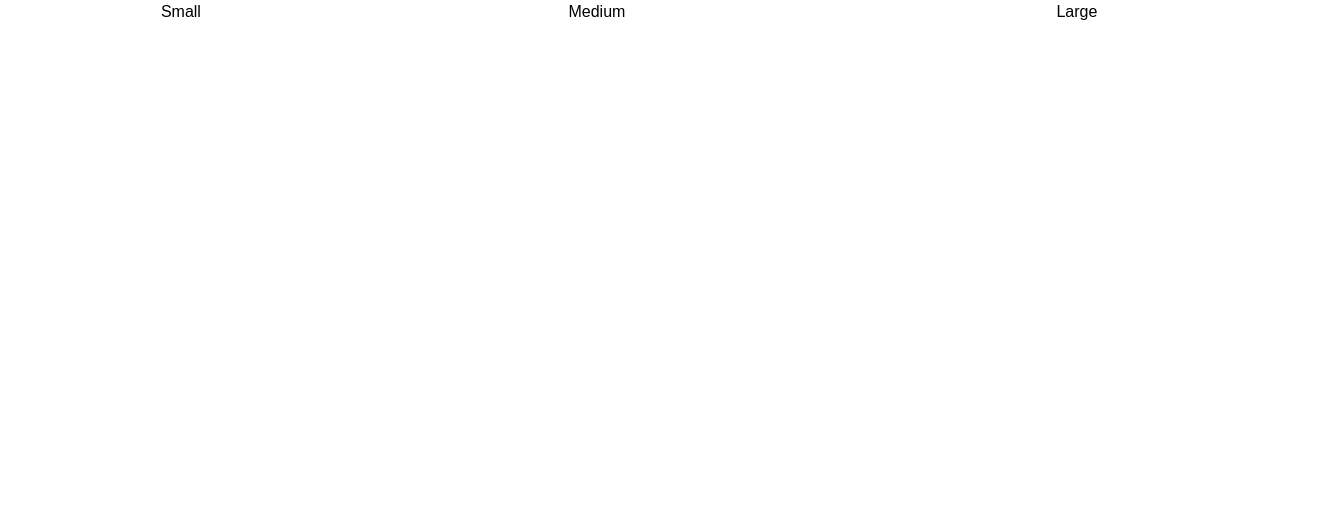
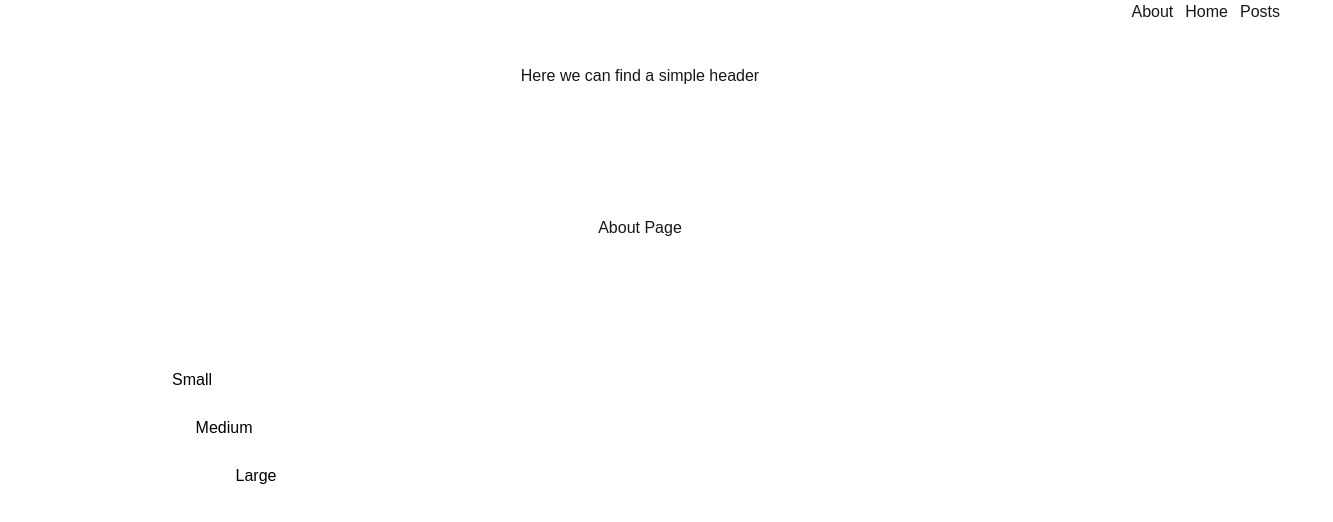
Before and after one commit to WillAmbe-Corp/alx-project-0x02-setup, a Next.js app in the folder alx-project-0x02/: page /about in a window 1280 px wide. Shown: the top 522 px of the page, 1333 px wide, since content can reach past the window. Built offline with nearby package versions, Linux system fonts and the light colour scheme.

Commit message:
implementation of navigation between pages using Header component

```diff
--- a/alx-project-0x02/components/layout/Header.tsx
+++ b/alx-project-0x02/components/layout/Header.tsx
@@ -3,12 +3,12 @@ import Link from "next/link";
 const Header: React.FC = () => {
     return(
         <>
-        <div className="flex justify-between flex-end gap-3">
+        <div className="flex justify-end flex-end gap-3">
             <Link href="../about">About</Link>
             <Link href="../home">Home</Link>
+            <Link href="../posts">Posts</Link>
         </div>
             <div className="flex my-10 justify-center items-center">
-                <h1 className="text-xl font-bolder">Header</h1>
                 <p>Here we can find a simple header</p>
             </div>
         </>
--- a/alx-project-0x02/pages/about.tsx
+++ b/alx-project-0x02/pages/about.tsx
@@ -1,16 +1,20 @@
 import Button from "@/components/common/Button";
-
+import Header from "@/components/layout/Header";
 const About: React.FC = () => {
     return(
-        <div className="flex justify-center align-center">
-            <h1 className="text-2x font-light">About Page</h1>
+        <>
+            <Header/>
+            <div className="flex justify-center my-32">
+                <h1 className="text-2x font-light">About Page</h1>
+            </div>
+
 
                 <Button className="bg-white text-black text-center mx-auto rounded-sm w-sm" size="small" shape="rounded-sm" title="Small" />
                     <br />
                 <Button className="bg-white text-black text-center mx-auto rounded-md w-md" size="medium" shape="rounded-md" title="Medium" />
                     <br />
                 <Button className="bg-white text-black text-center mx-auto rounded-full w-lg" size="large" shape="rounded-full" title="Large" />
-        </div>
+        </>
     )
 }
 
--- a/alx-project-0x02/pages/home.tsx
+++ b/alx-project-0x02/pages/home.tsx
@@ -2,6 +2,7 @@ import Card from "@/components/common/Card";
 import PostModal from "@/components/common/PostModal";
 import { useState } from "react";
 import { CardProps } from "@/interfaces";
+import Header from "@/components/layout/Header";
 const HomePage: React.FC = () => {
 
     const [modal, setModal] = useState(false)
@@ -14,6 +15,7 @@ const HomePage: React.FC = () => {
     }
     return (
         <>
+        <Header />
         <div>
             <div>
                 <button onClick={handleClick}>Show Modal</button>
--- /dev/null
+++ b/alx-project-0x02/pages/posts.tsx
@@ -0,0 +1,14 @@
+import Header from "@/components/layout/Header";
+
+const Posts: React.FC = () => {
+    return(
+        <>
+            <Header />
+            <div className="flex justify-center items-center">
+                <h1 className="text-2xl font-bolder">Posts</h1>
+            </div>
+        </>
+    )
+}
+
+export default Posts;
```
